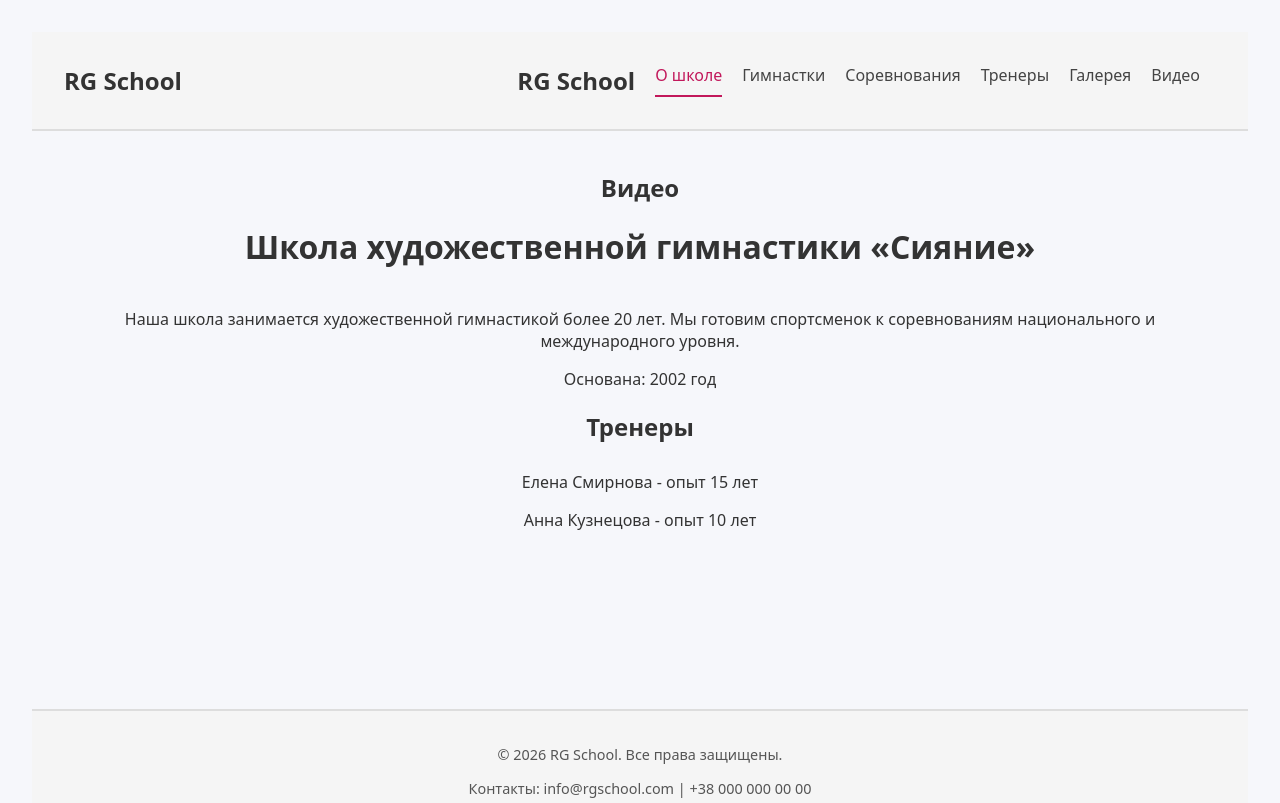
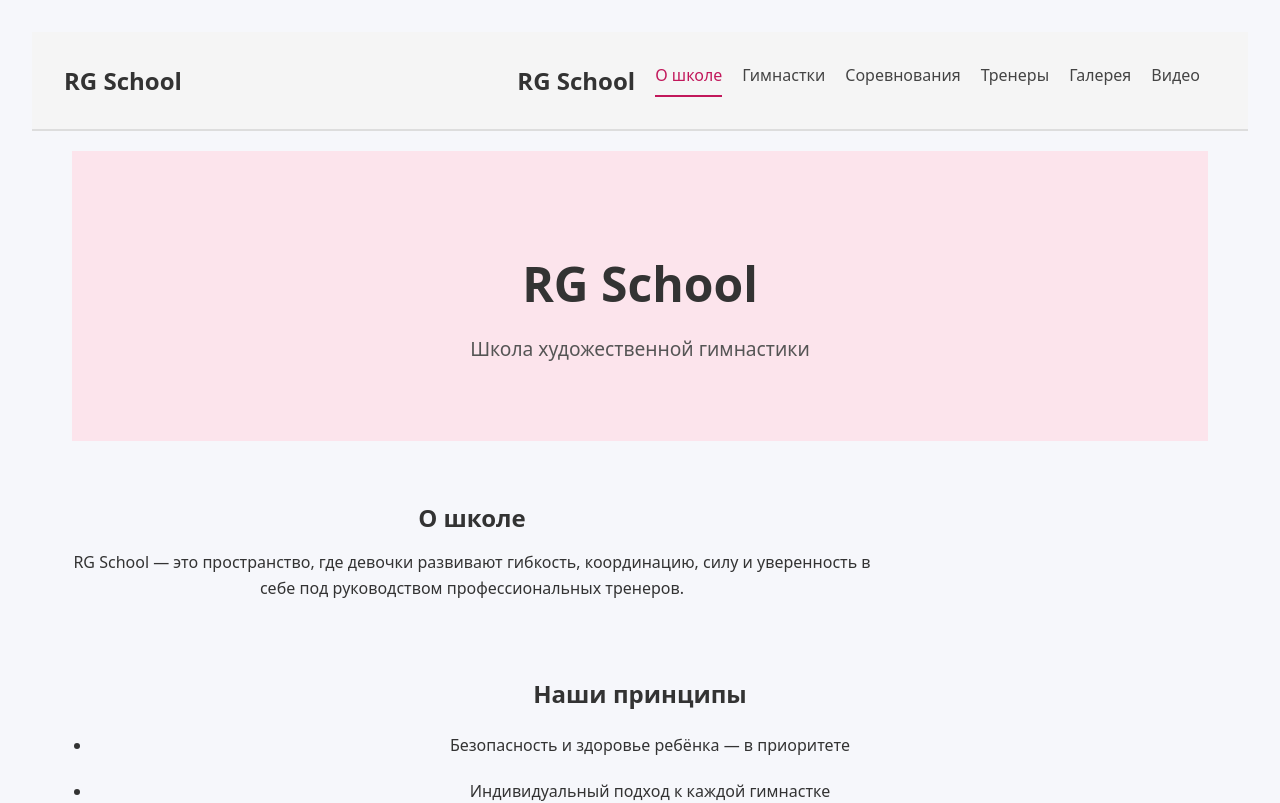
Before and after one commit to KonnyDaugh/ritmic-gimnastic, a React (Vite) app: page / in a window 1280 px wide. Shown: the top 803 px of the page. Built offline with nearby package versions, Linux system fonts and the light colour scheme.

Commit message:
feat: add SchoolAbout page layout

```diff
--- /dev/null
+++ b/src/pages/SchoolAboutPage.css
@@ -0,0 +1,49 @@
+.school-about {
+  display: flex;
+  flex-direction: column;
+  gap: 40px;
+}
+
+/* Hero */
+.hero {
+  padding: 60px 20px;
+  background-color: #fce4ec;
+  text-align: center;
+}
+
+.hero h1 {
+  font-size: 3rem;
+  margin-bottom: 10px;
+}
+
+.hero p {
+  font-size: 1.2rem;
+  color: #555;
+}
+
+/* About */
+.about {
+  max-width: 800px;
+}
+
+.about h2 {
+  margin-bottom: 10px;
+}
+
+.about p {
+  line-height: 1.6;
+}
+
+/* Rules */
+.rules h2 {
+  margin-bottom: 10px;
+}
+
+.rules ul {
+  list-style: disc;
+  padding-left: 20px;
+}
+
+.rules li {
+  margin-bottom: 8px;
+}
--- a/src/pages/SchoolAboutPage.jsx
+++ b/src/pages/SchoolAboutPage.jsx
@@ -1,11 +1,39 @@
-import SchoolAbout from '../components/SchoolAbout';
+import './SchoolAboutPage.css';
 
 const SchoolAboutPage = () => {
+    const rules = [
+        'Безопасность и здоровье ребёнка — в приоритете',
+        'Индивидуальный подход к каждой гимнастке',
+        'Развитие дисциплины, уверенности и характера',
+    ];
     return (
-        <>
-            <h2>Видео</h2>
-            <SchoolAbout />
-        </>
+        <section className="school-about">
+      {/* Hero */}
+        <div className="hero">
+            <h1>RG School</h1>
+            <p>Школа художественной гимнастики</p>
+        </div>
+
+        {/* About */}
+        <div className="about">
+            <h2>О школе</h2>
+            <p>
+            RG School — это пространство, где девочки развивают гибкость,
+            координацию, силу и уверенность в себе под руководством
+            профессиональных тренеров.
+            </p>
+        </div>
+
+        {/* Rules */}
+        <div className="rules">
+            <h2>Наши принципы</h2>
+            <ul>
+            {rules.map((rule, index) => (
+                <li key={index}>{rule}</li>
+            ))}
+            </ul>
+        </div>
+        </section>
     );
 }
 
```
